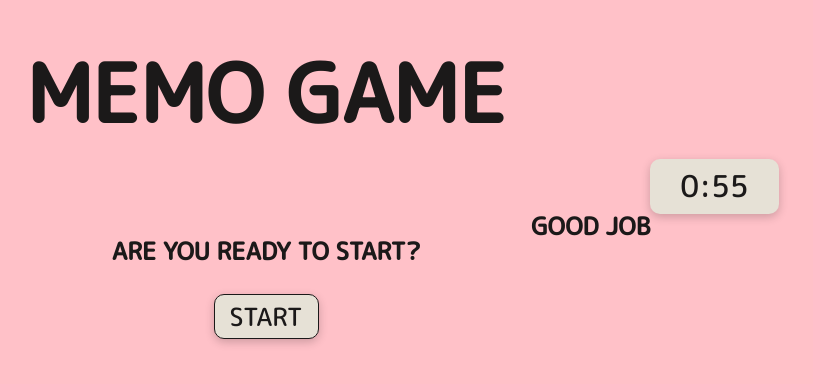
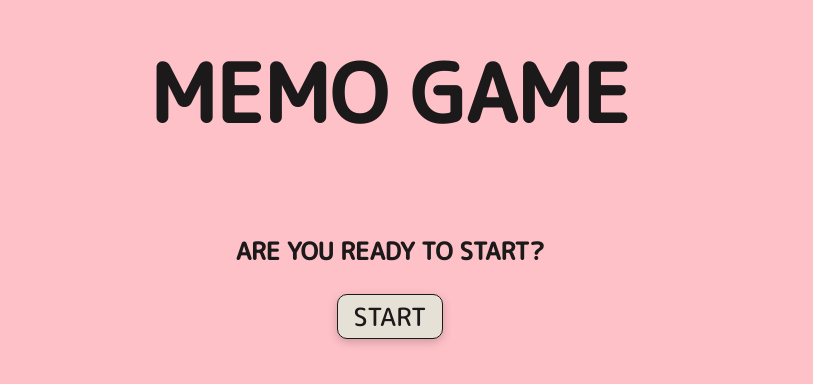
Before and after one commit to Polina-eliza/Memory-game, a plain HTML site: page index.html in a window 1280 px wide. Shown: the part 214-598 px from the top of the page, without its empty margins (250-1063 px from the left). Drawn offline with Linux system fonts and the light colour scheme.

Commit message:
removed congratulation settings

```diff
--- a/index.html
+++ b/index.html
@@ -22,13 +22,13 @@
     <div class="timer three-second-timer"></div>
   </div>
 
-  <div class="start__again">
+  <!-- <div class="start__again">
     <h2>Good Job</h2>
-  </div>
+  </div> -->
 
 
-  <div class="flex__wrapper">
-      <div class="game__timer">20</div>
+  <!-- <div class="flex__wrapper">
+      <div class="game__timer">20</div> -->
         <div class="wrapper">
             <ul class="cards">
                 <li class="card">
--- a/script.js
+++ b/script.js
@@ -99,15 +99,15 @@ document.addEventListener('DOMContentLoaded', function() {
 });
 
 
-let seconds = 60;
-const countDownTimer = document.querySelector('.game__timer');
+// let seconds = 60;
+// const countDownTimer = document.querySelector('.game__timer');
 
-function tick() {
-    seconds--;
-    countDownTimer.innerHTML = '0:' + (seconds < 10 ? '0' : '') + String(seconds);
-    if (seconds > 0) {
-        setTimeout(tick, 1000);
-    }
-}
+// function tick() {
+//     seconds--;
+//     countDownTimer.innerHTML = '0:' + (seconds < 10 ? '0' : '') + String(seconds);
+//     if (seconds > 0) {
+//         setTimeout(tick, 1000);
+//     }
+// }
 
-setTimeout(tick, 1000);
+// setTimeout(tick, 1000);
```
